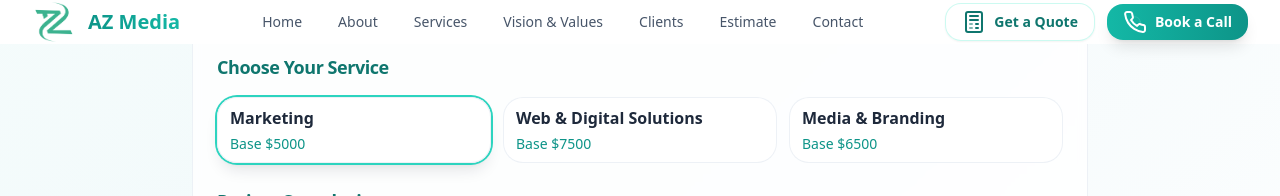
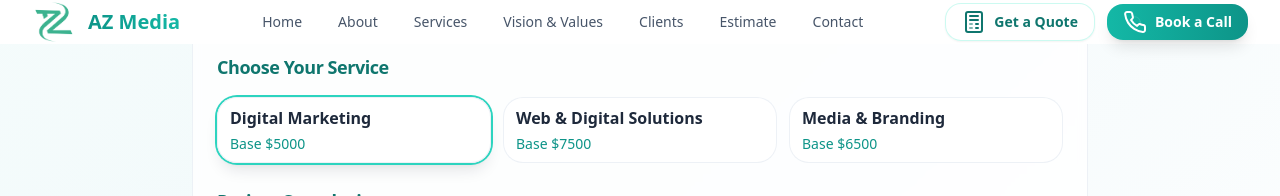
Before and after one commit to azmedia-ca/azmedia-website, a Next.js app: page / in a window 1280 px wide. Both pictures are taken after a click on the button "Next →". Shown: the top 196 px of the page. Built offline with nearby package versions, Linux system fonts and the light colour scheme; what @react-pdf/renderer would draw is missing.

Commit message:
fixed digital

```diff
--- a/components/Estimator/Estimator.tsx
+++ b/components/Estimator/Estimator.tsx
@@ -21,7 +21,7 @@ export function Estimator() {
   const [sent, setSent] = useState(false)
 
   const [info, setInfo] = useState<Info>({ name: '', email: '', projectName: '' })
-  const [service, setService] = useState<ServiceKey>('Marketing')
+  const [service, setService] = useState<ServiceKey>('Digital Marketing')
   const [items, setItems] = useState<Record<string, number>>({})
   const [complexity, setComplexity] = useState<typeof COMPLEXITY[number]['key']>('standard')
 
@@ -144,7 +144,7 @@ export function Estimator() {
                 <div>
                   <h3 className="font-semibold text-lg mb-4 text-brand-700">Choose Your Service</h3>
                   <div className="grid md:grid-cols-3 gap-3">
-                    {(['Marketing','Web & Digital Solutions','Media & Branding'] as ServiceKey[]).map(s => (
+                    {(['Digital Marketing','Web & Digital Solutions','Media & Branding'] as ServiceKey[]).map(s => (
                       <motion.button
                         key={s}
                         onClick={() => setService(s)}
--- a/components/Portfolio.tsx
+++ b/components/Portfolio.tsx
@@ -9,7 +9,7 @@ interface CaseStudy {
   id: string
   title: string
   client: string
-  category: 'Marketing' | 'Web & Digital' | 'Media & Branding'
+  category: 'Digital Marketing' | 'Web & Digital' | 'Media & Branding'
   description: string
   challenge: string
   solution: string
@@ -30,12 +30,12 @@ interface CaseStudy {
 }
 
 const caseStudies: CaseStudy[] = [
-  // Marketing
+  // Digital Marketing
   {
     id: 'tapari-investment-campaign',
     title: 'Strategic Brand Positioning & Marketing',
     client: 'Tapari Investment Inc',
-    category: 'Marketing',
+    category: 'Digital Marketing',
     description: 'Comprehensive brand positioning and digital marketing strategy for a growing investment firm to establish credibility and attract high-value clients.',
     challenge: 'Tapari Investment needed to differentiate themselves in a competitive investment market and build trust with potential investors while showcasing their "Invest Smart... Live Better" philosophy.',
     solution: 'Developed an integrated marketing strategy combining thought leadership content, targeted LinkedIn campaigns, investor webinars, and strategic partnerships to position Tapari as a trusted investment partner.',
@@ -173,7 +173,7 @@ const caseStudies: CaseStudy[] = [
   }
 ]
 
-const categories = ['All', 'Marketing', 'Web & Digital', 'Media & Branding']
+const categories = ['All', 'Digital Marketing', 'Web & Digital', 'Media & Branding']
 
 export function Portfolio() {
   const [activeCategory, setActiveCategory] = useState<string>('All')
--- a/components/Services.tsx
+++ b/components/Services.tsx
@@ -6,7 +6,7 @@ import { Megaphone } from 'lucide-react'
 const services = [
   {
     icon: Marketing,
-    title: 'Strategic Marketing',
+    title: 'Strategic Digital Marketing',
     desc: 'Data-driven campaigns that amplify your brand and accelerate growth across all channels.',
     points: [
       { name: 'Social Media Strategy', highlight: true },
--- a/lib/pricing.ts
+++ b/lib/pricing.ts
@@ -1,13 +1,13 @@
-export type ServiceKey = 'Marketing' | 'Web & Digital Solutions' | 'Media & Branding'
+export type ServiceKey = 'Digital Marketing' | 'Web & Digital Solutions' | 'Media & Branding'
 
 export const BASE: Record<ServiceKey, number> = {
-  'Marketing': 5000,
+  'Digital Marketing': 5000,
   'Web & Digital Solutions': 7500,
   'Media & Branding': 6500
 }
 
 export const FEATURES: Record<ServiceKey, {key: string, label: string, unit: number, qty?: boolean}[]> = {
-  'Marketing': [
+  'Digital Marketing': [
     { key: 'social_kit', label: 'Social media kit', unit: 1500 },
     { key: 'content_calendar', label: 'Content calendar', unit: 1200 },
     { key: 'paid_ads', label: 'Paid ads setup', unit: 2500 },
```
